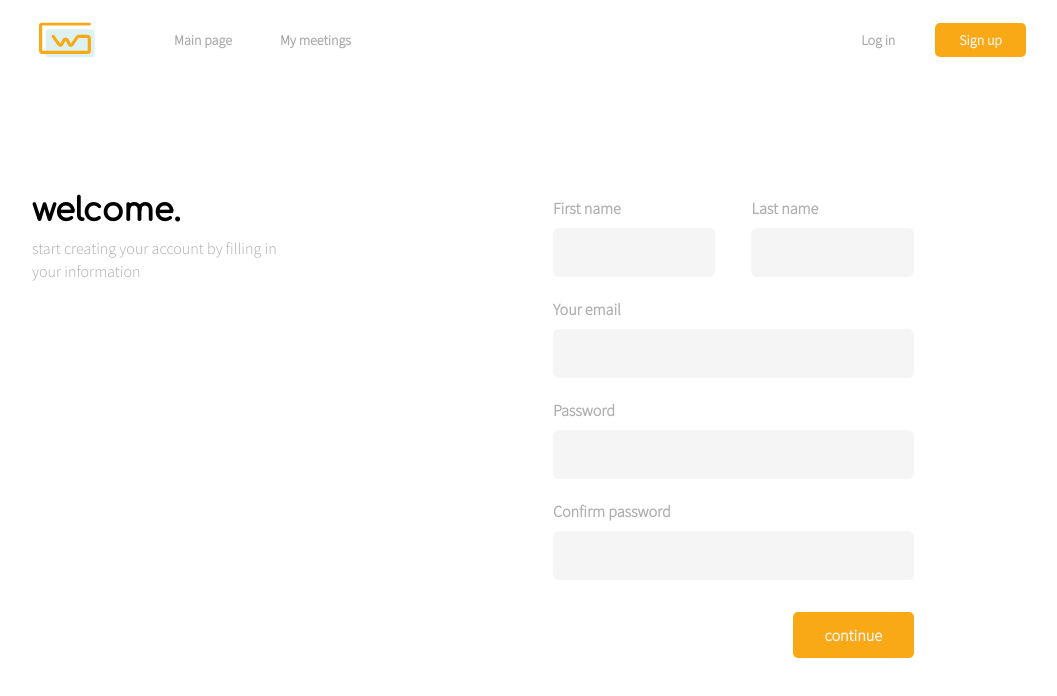
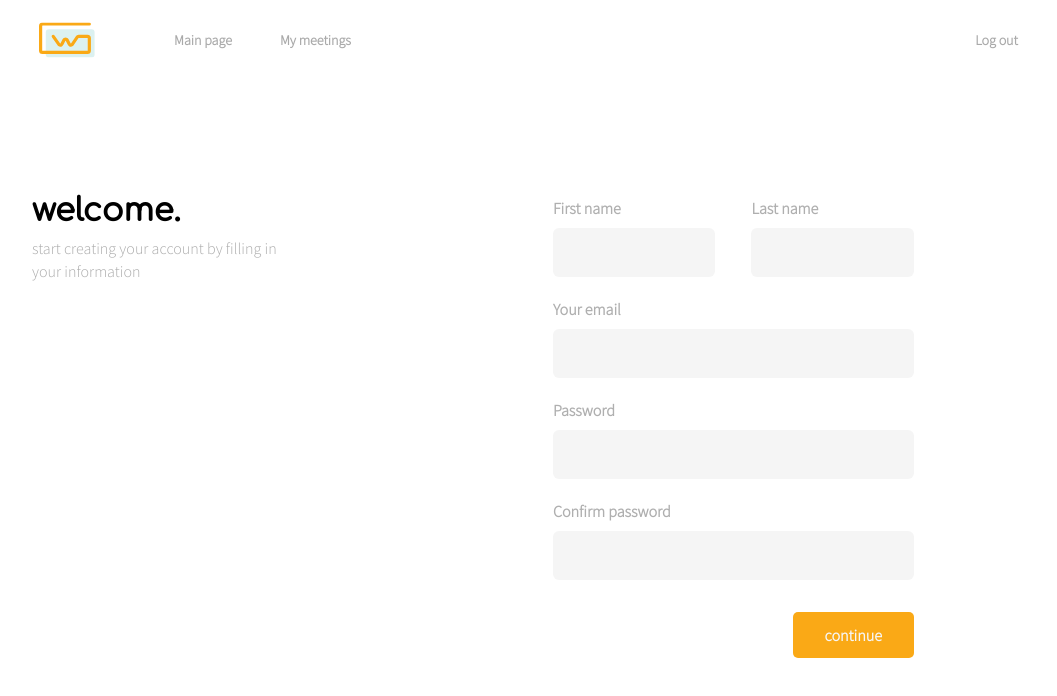
Before and after one commit to jensengbg-ali-suliman/webmeet, a Vue app: page /Signup in a window 1280 px wide. Shown: the top 696 px of the page, without its empty margins (96-1153 px from the left). Built offline with nearby package versions, Linux system fonts and the light colour scheme.

Commit message:
Update Navbar.vue

```diff
--- a/src/components/Navbar.vue
+++ b/src/components/Navbar.vue
@@ -1,10 +1,9 @@
 <template>
   <nav>
-    <img src="../assets/LOGO webmeet.svg" alt class="logo" />
-    <a href="/" class="link">Main page</a>
-    <a href="/my-meetings" class="link">My meetings</a>
-    <a href class="link login">Log in</a>
-    <a href class="link signup">Sign up</a>
+    <img src="../assets/LOGO webmeet.svg" alt class="logo" @click="routeToHome" />
+    <a href class="link" @click="routeToHome">Main page</a>
+    <a href class="link" @click="routeToMyMeetigs">My meetings</a>
+    <a href class="link logout" @click="routeToLogin">Log out</a>
   </nav>
 </template>
 
@@ -14,7 +13,21 @@ make the meetings link visible if data var "loggedIn" is true
 
 <script>
 export default {
-  name: "Navbar"
+  name: "Navbar",
+  props: {
+    user: String
+  },
+  methods: {
+    routeToHome: function() {
+      this.$router.push("/home/" + this.user);
+    },
+    routeToLogin: function() {
+      this.$router.push("/login");
+    },
+    routeToMyMeetigs: function() {
+      this.$router.push("/mymeetings/" + this.user);
+    }
+  }
 };
 </script>
 
@@ -50,23 +63,9 @@ nav {
     }
   }
 
-  .login {
+  .logout {
     margin-left: auto;
     font-weight: bold;
   }
-
-  .signup {
-    background: #faa916;
-    color: #f6f6f6;
-    padding: 0.5rem 1.5rem;
-    border-radius: 5px;
-    font-weight: bold;
-
-    &:hover {
-      color: #faa916;
-      background: #f6f6f6;
-      box-shadow: 2px 6px 8px #0001;
-    }
-  }
 }
 </style>
```
